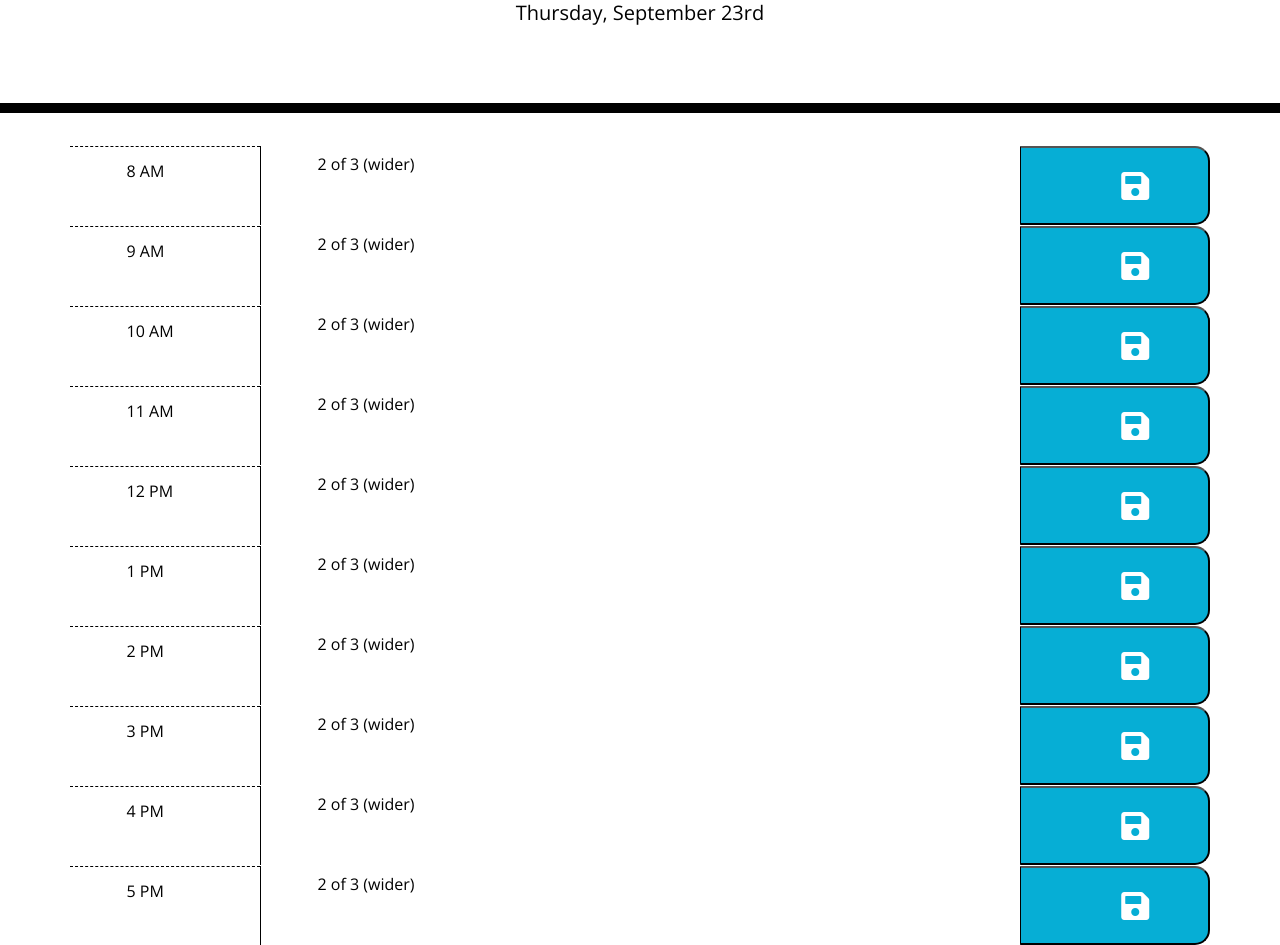
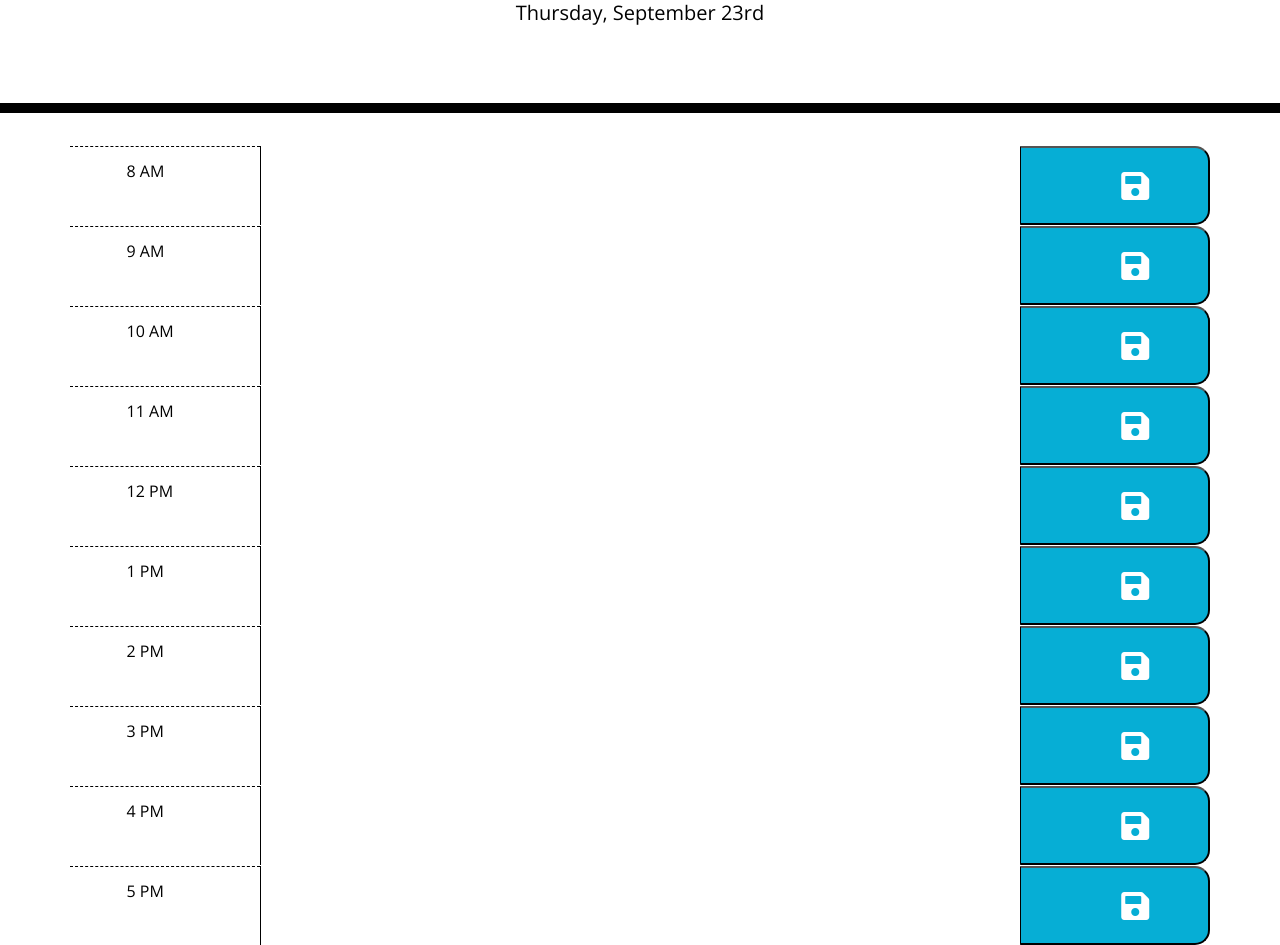
Before and after one commit to GMMarshall27/05-HW-Work-Day-Scheduler, a plain HTML site: page index.html in a window 1280 px wide. Shown: the part 191-1136 px from the top of the page. Drawn offline with nearby package versions, Linux system fonts and the light colour scheme.

Commit message:
cleaned up HTML

```diff
--- a/index.html
+++ b/index.html
@@ -35,7 +35,7 @@
           8 AM
         </div>
         <textarea class="col-8" id="hr8">
-          2 of 3 (wider)
+
         </textarea>
         <button class="col-2 saveBtn" >
           <i class="fas fa-save fa-2x"></i>
@@ -46,7 +46,7 @@
           9 AM
         </div>
         <textarea class="col-8" id="hr9">
-          2 of 3 (wider)
+
         </textarea>
         <button class="col-2 saveBtn">
           <i class="fas fa-save fa-2x"></i>
@@ -57,7 +57,7 @@
           10 AM
         </div>
         <textarea class="col-8" id="hr10">
-          2 of 3 (wider)
+
         </textarea>
         <button class="col-2 saveBtn">
           <i class="fas fa-save fa-2x"></i>
@@ -68,7 +68,7 @@
           11 AM
         </div>
         <textarea class="col-8" id="hr11">
-          2 of 3 (wider)
+
         </textarea>
         <button class="col-2 saveBtn">
           <i class="fas fa-save fa-2x"></i>
@@ -79,7 +79,7 @@
           12 PM
         </div>
         <textarea class="col-8" id="hr12">
-          2 of 3 (wider)
+
         </textarea>
         <button class="col-2 saveBtn">
           <i class="fas fa-save fa-2x"></i>
@@ -90,7 +90,7 @@
           1 PM
         </div>
         <textarea class="col-8" id="hr13">
-          2 of 3 (wider)
+
         </textarea>
         <button class="col-2 saveBtn">
           <i class="fas fa-save fa-2x"></i>
@@ -101,7 +101,7 @@
           2 PM
         </div>
         <textarea class="col-8" id="hr14">
-          2 of 3 (wider)
+
         </textarea>
         <button class="col-2 saveBtn">
           <i class="fas fa-save fa-2x"></i>
@@ -112,7 +112,7 @@
           3 PM
         </div>
         <textarea class="col-8" id="hr15">
-          2 of 3 (wider)
+
         </textarea>
         <button class="col-2 saveBtn">
           <i class="fas fa-save fa-2x"></i>
@@ -123,7 +123,7 @@
           4 PM
         </div>
         <textarea class="col-8" id="hr16">
-          2 of 3 (wider)
+
         </textarea>
         <button class="col-2 saveBtn">
           <i class="fas fa-save fa-2x"></i>
@@ -134,7 +134,7 @@
           5 PM
         </div>
         <textarea class="col-8" id="hr17">
-          2 of 3 (wider)
+
         </textarea>
         <button class="col-2 saveBtn">
           <i class="fas fa-save fa-2x"></i>
```
